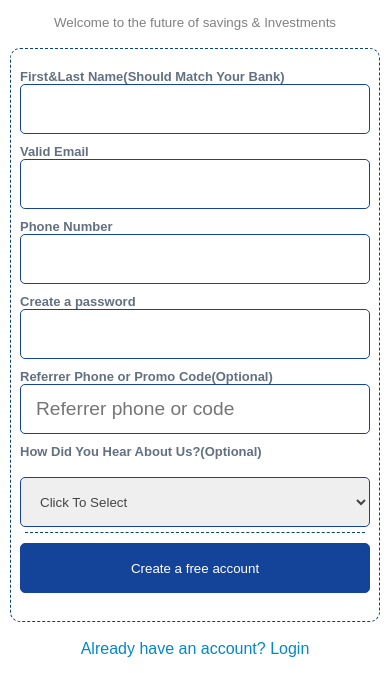
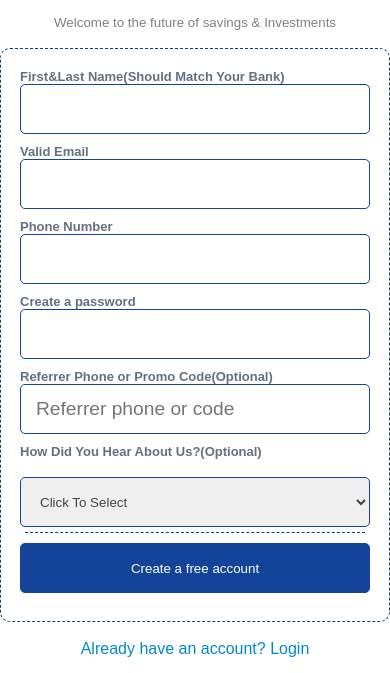
Before and after one commit to Gwealth42/Assignment, a plain HTML site: page index.html in a window 390 px wide. Shown: the part 134-807 px from the top of the page. Drawn offline with Linux system fonts and the light colour scheme.

Commit message:
adjusted query

```diff
--- a/Assest/style.css
+++ b/Assest/style.css
@@ -97,7 +97,7 @@ nav ul li a:hover{
     font-family: sans-serif;
 }
 .container{
-    width: 40%;
+    width: 28%;
     margin: 0 auto;
 }
 .signupcontainer{
@@ -223,7 +223,7 @@ p a{
         display: none;
     }
     .container{
-        width:95%;
+        width:100%;
     }
     .signupcontainer{
      width: 100%;
```
